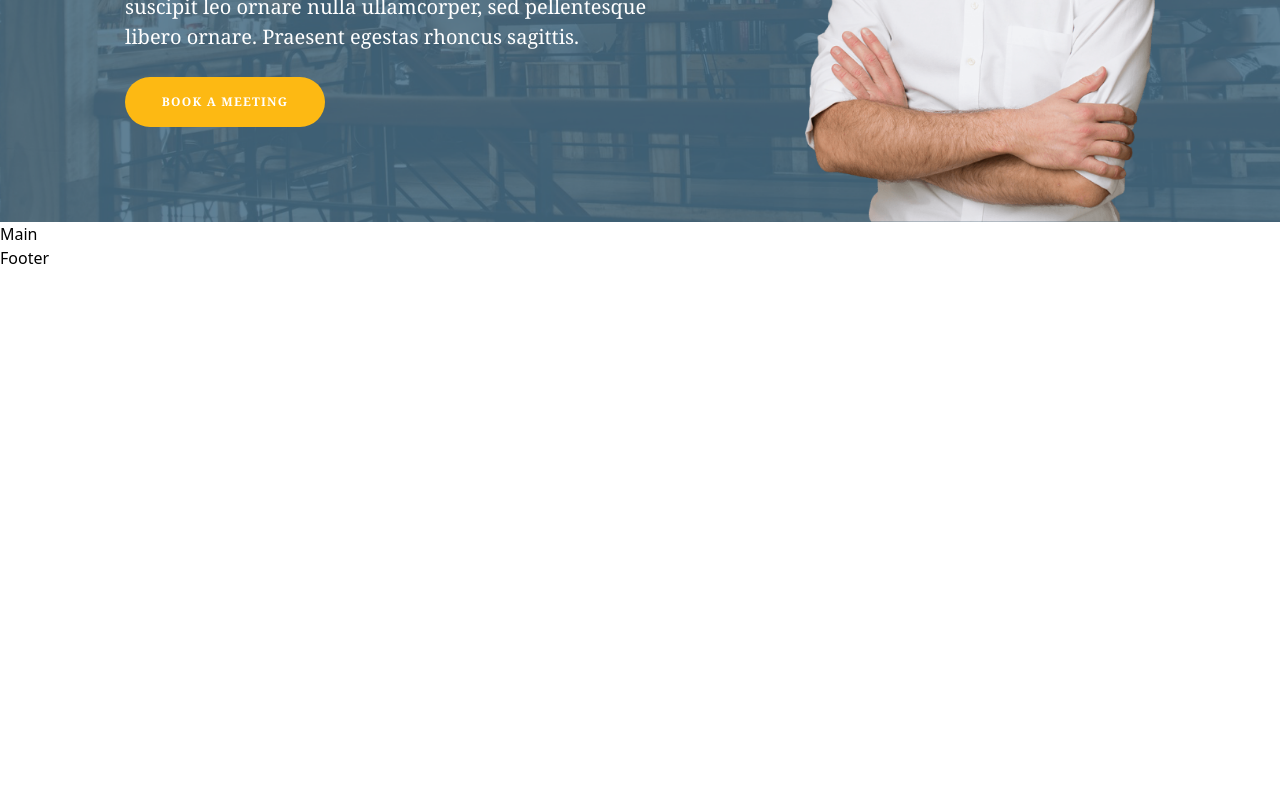
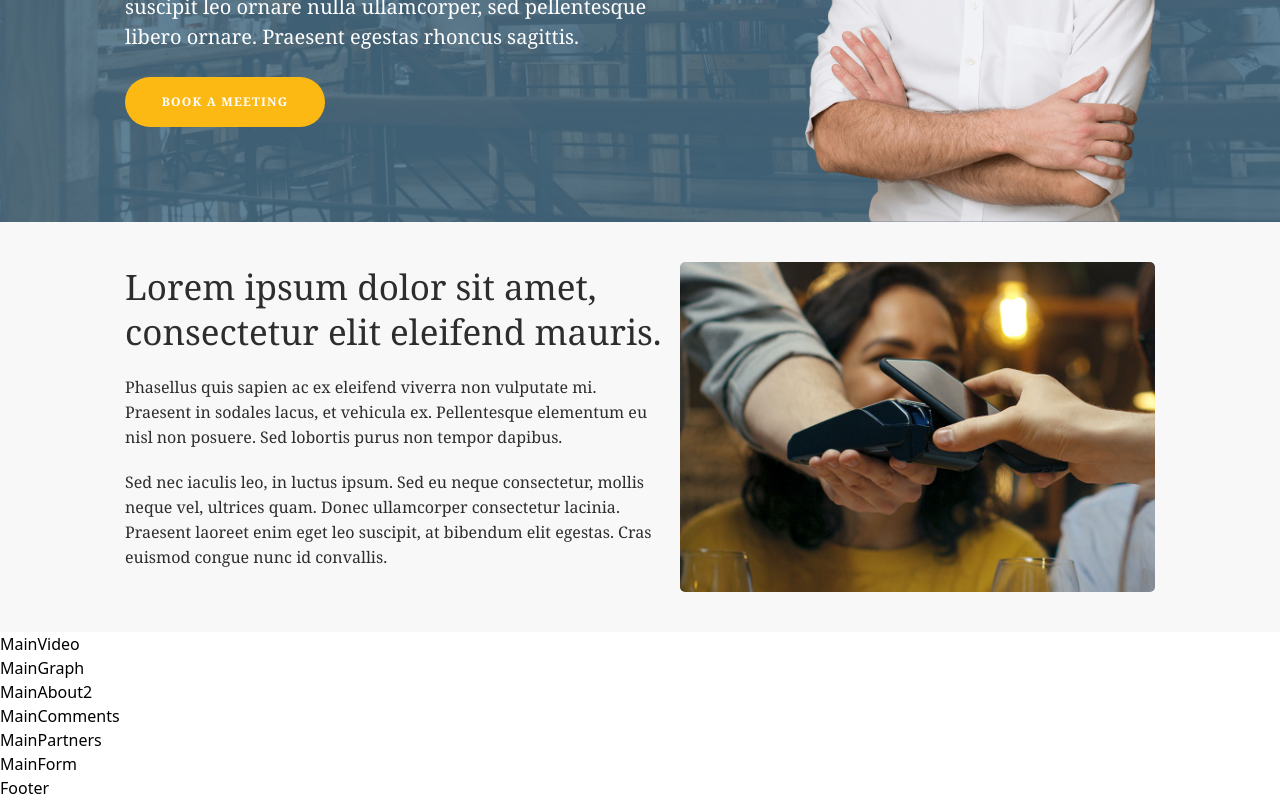
Before and after one commit to RomanZakharchuk/junior-developer-test, a React (Vite) app: page / in a window 1280 px wide. Shown: the part 444-1244 px from the top of the page. Before the commit the page ends 800 px from the top, so only its background shows below. Built offline with nearby package versions, Linux system fonts and the light colour scheme.

Commit message:
made section main about1

```diff
--- a/src/components/Header/Header.jsx
+++ b/src/components/Header/Header.jsx
@@ -29,7 +29,7 @@ const Header = () => {
 
                 <div className='mx-auto md:mr-[105px]'>
                     <img className='hidden md:block md:max-w-[350px]' src={person} alt="person" />
-                    <img className='md:hidden' src={person1} alt="person" />
+                    <img className='mx-auto md:hidden' src={person1} alt="person" />
                 </div>
             </div>
         </header>
--- a/src/components/Main/Main.jsx
+++ b/src/components/Main/Main.jsx
@@ -1,6 +1,16 @@
+import { MainAbout1, MainAbout2, MainComments, MainForm, MainGraph, MainPartners, MainVideo } from '../../components';
+
 const Main = () => {
     return (
-        <div>Main</div>
+        <main>
+            <MainAbout1 />
+            <MainVideo />
+            <MainGraph />
+            <MainAbout2 />
+            <MainComments />
+            <MainPartners />
+            <MainForm />
+        </main>
     )
 }
 
--- /dev/null
+++ b/src/components/MainAbout1/MainAbout1.jsx
@@ -0,0 +1,32 @@
+import img1SideSmall from '../../assets/png/img-side1-small.png';
+import img1Side from '../../assets/png/img-side1.png';
+
+const MainAbout1 = () => {
+    return (
+        <section className="bg-[#F8F8F8] px-5">
+            <div className="w-full max-w-[1280px] mx-auto py-[40px] md:flex md:justify-between md:items-center">
+                <div className='w-full md:max-w-[540px] md:ml-[105px] md:flex md:flex-col md:justify-center'>
+                    <h2 className='my-text-grey text-[1.563rem] md:text-[2.188rem] leading-[2.188rem] md:leading-[2.813rem] mb-[20px]'>Lorem ipsum dolor sit amet, consectetur elit eleifend mauris.</h2>
+
+                    <p className='my-text-grey text-sm md:text-base leading-[1.375rem] md:leading-[1.563rem] mb-[20px]'>
+                        Phasellus quis sapien ac ex eleifend viverra non vulputate mi. Praesent in sodales lacus, et vehicula ex.
+                        Pellentesque elementum eu nisl non posuere. Sed lobortis purus non tempor dapibus.
+                    </p>
+
+                    <p className='my-text-grey text-sm md:text-base leading-[1.375rem] md:leading-[1.563rem] mb-[20px]'>
+                        Sed nec iaculis leo, in luctus ipsum. Sed eu neque consectetur, mollis neque vel, ultrices quam.
+                        Donec ullamcorper consectetur lacinia. Praesent laoreet enim eget leo suscipit, at bibendum elit egestas.
+                        Cras euismod congue nunc id convallis.
+                    </p>
+                </div>
+
+                <div className='md:mr-[105px]'>
+                    <img className='hidden md:block' src={img1Side} alt="img side" />
+                    <img className='md:hidden mx-auto' src={img1SideSmall} alt="img side" />
+                </div>
+            </div>
+        </section>
+    )
+}
+
+export { MainAbout1 };
--- /dev/null
+++ b/src/components/MainAbout2/MainAbout2.jsx
@@ -0,0 +1,8 @@
+
+const MainAbout2 = () => {
+    return (
+        <div>MainAbout2</div>
+    )
+}
+
+export { MainAbout2 };
--- /dev/null
+++ b/src/components/MainComments/MainComments.jsx
@@ -0,0 +1,8 @@
+
+const MainComments = () => {
+    return (
+        <div>MainComments</div>
+    )
+}
+
+export { MainComments };
--- /dev/null
+++ b/src/components/MainForm/MainForm.jsx
@@ -0,0 +1,8 @@
+
+const MainForm = () => {
+    return (
+        <div>MainForm</div>
+    )
+}
+
+export { MainForm };
--- /dev/null
+++ b/src/components/MainGraph/MainGraph.jsx
@@ -0,0 +1,8 @@
+
+const MainGraph = () => {
+    return (
+        <div>MainGraph</div>
+    )
+}
+
+export { MainGraph };
--- /dev/null
+++ b/src/components/MainPartners/MainPartners.jsx
@@ -0,0 +1,8 @@
+
+const MainPartners = () => {
+    return (
+        <div>MainPartners</div>
+    )
+}
+
+export { MainPartners };
--- /dev/null
+++ b/src/components/MainVideo/MainVideo.jsx
@@ -0,0 +1,8 @@
+
+const MainVideo = () => {
+    return (
+        <div>MainVideo</div>
+    )
+}
+
+export { MainVideo };
```
Also changed, not shown: src/components/index.jsx (+7 -0 lines), src/assets/png/img-side1-small.png (added), src/assets/png/img-side1.png.
